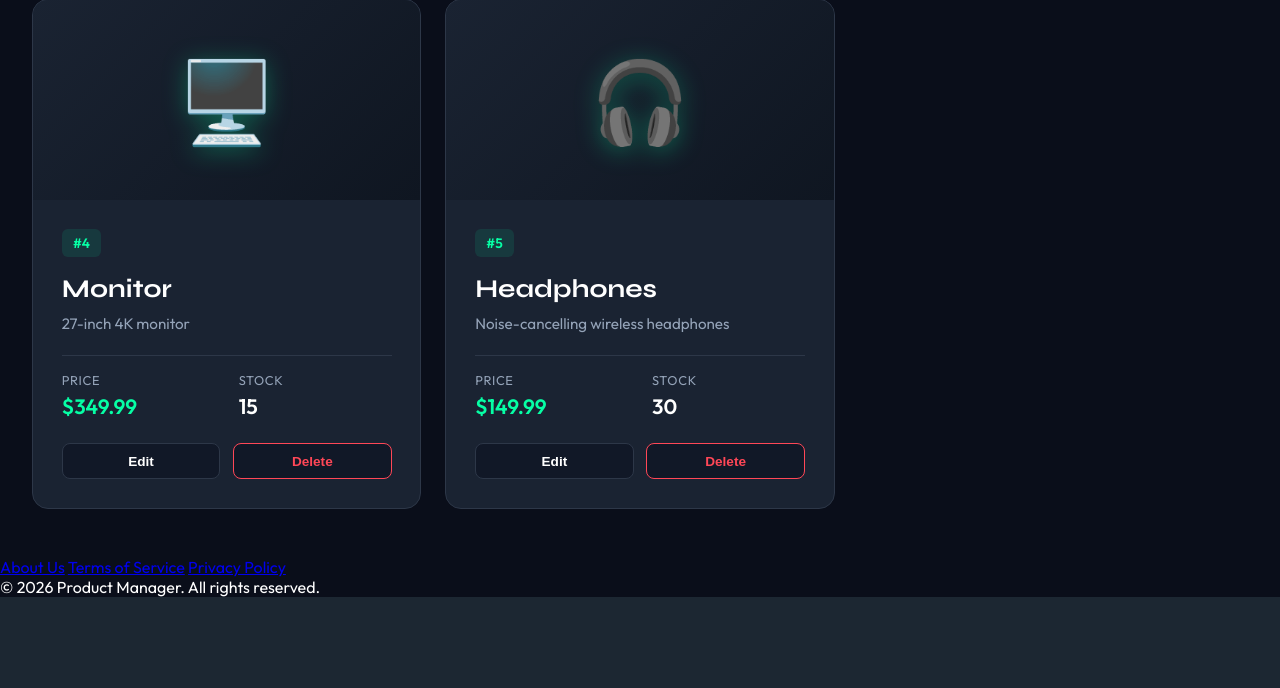
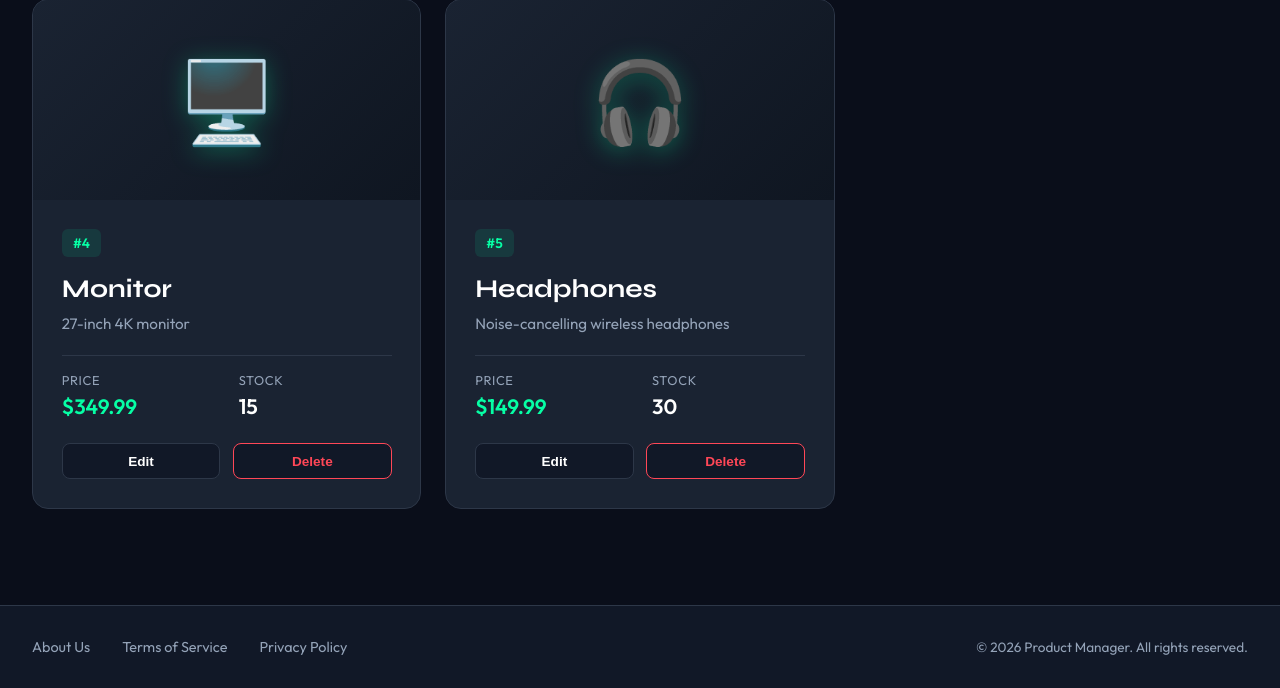
Before and after one commit to vphantomk666/InventoryManagement, a FastAPI app: page / in a window 1280 px wide. Shown: the part 828-1516 px from the top of the page. Before the commit the page ends 1425 px from the top, so only its background shows below. Run offline with FastAPI, Linux system fonts and the light colour scheme.

Commit message:
Update footer to match dark theme UI

```diff
--- a/frontend/templates/index.html
+++ b/frontend/templates/index.html
@@ -697,6 +697,42 @@
       }
 
       /* Footer */
+      footer {
+        background: var(--bg-secondary);
+        border-top: 1px solid var(--border-color);
+        padding: 2rem 0;
+        margin-top: 3rem;
+      }
+      .footer-content {
+        max-width: 1400px;
+        margin: 0 auto;
+        padding: 0 2rem;
+        display: flex;
+        justify-content: space-between;
+        align-items: center;
+        flex-wrap: wrap;
+        gap: 1rem;
+      }
+      .footer-links {
+        display: flex;
+        gap: 2rem;
+        flex-wrap: wrap;
+      }
+      .footer-links a {
+        color: var(--text-secondary);
+        text-decoration: none;
+        font-size: 0.9rem;
+        transition: color 0.3s ease;
+        cursor: pointer;
+      }
+      .footer-links a:hover {
+        color: var(--accent-primary);
+      }
+      .footer-copyright {
+        color: var(--text-secondary);
+        font-size: 0.85rem;
+      }
+
       /* Legal Pages */
       .legal-page {
         max-width: 800px;
```
Also changed, not shown: other parts of frontend/templates/index.html (+31 -0 lines).
